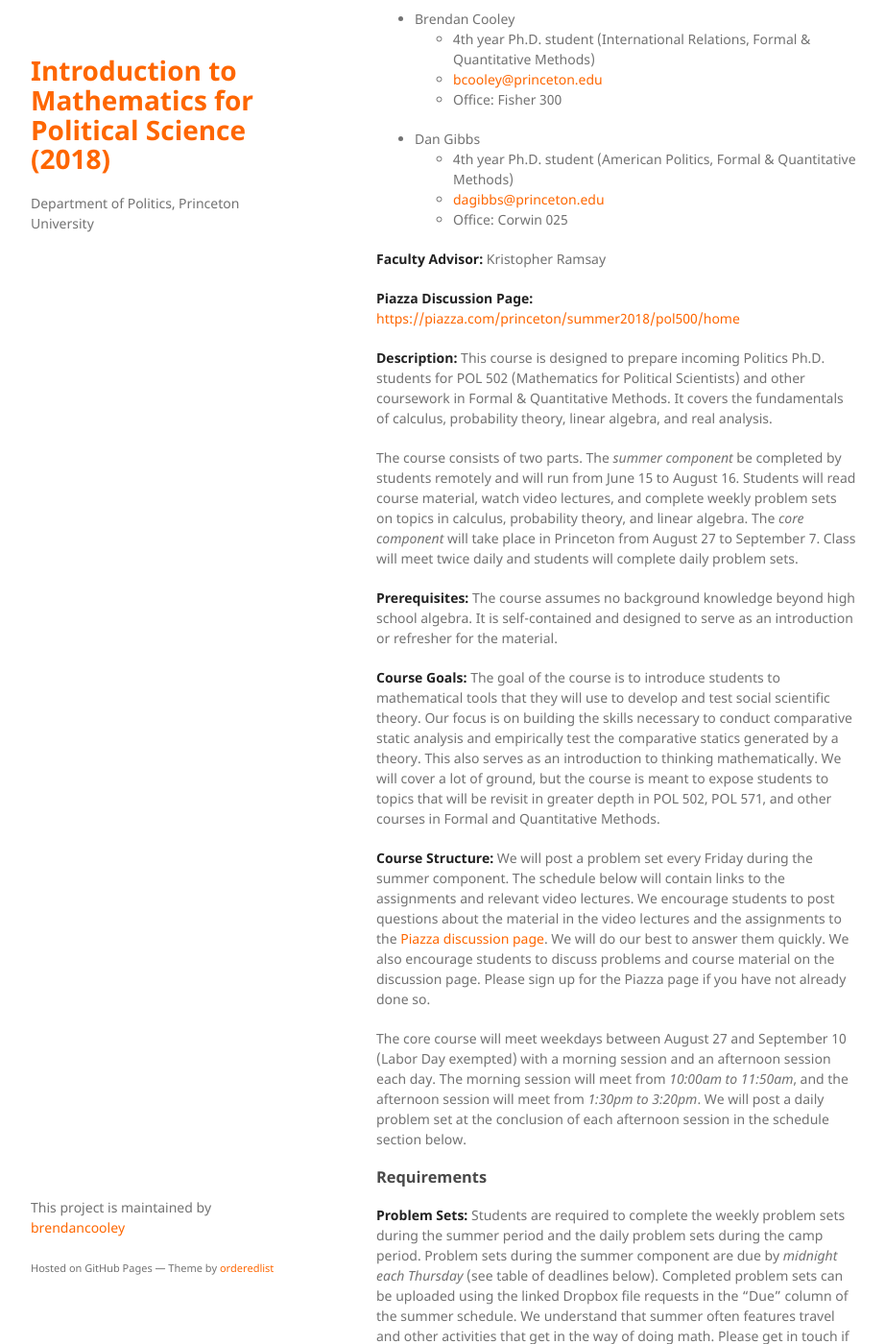
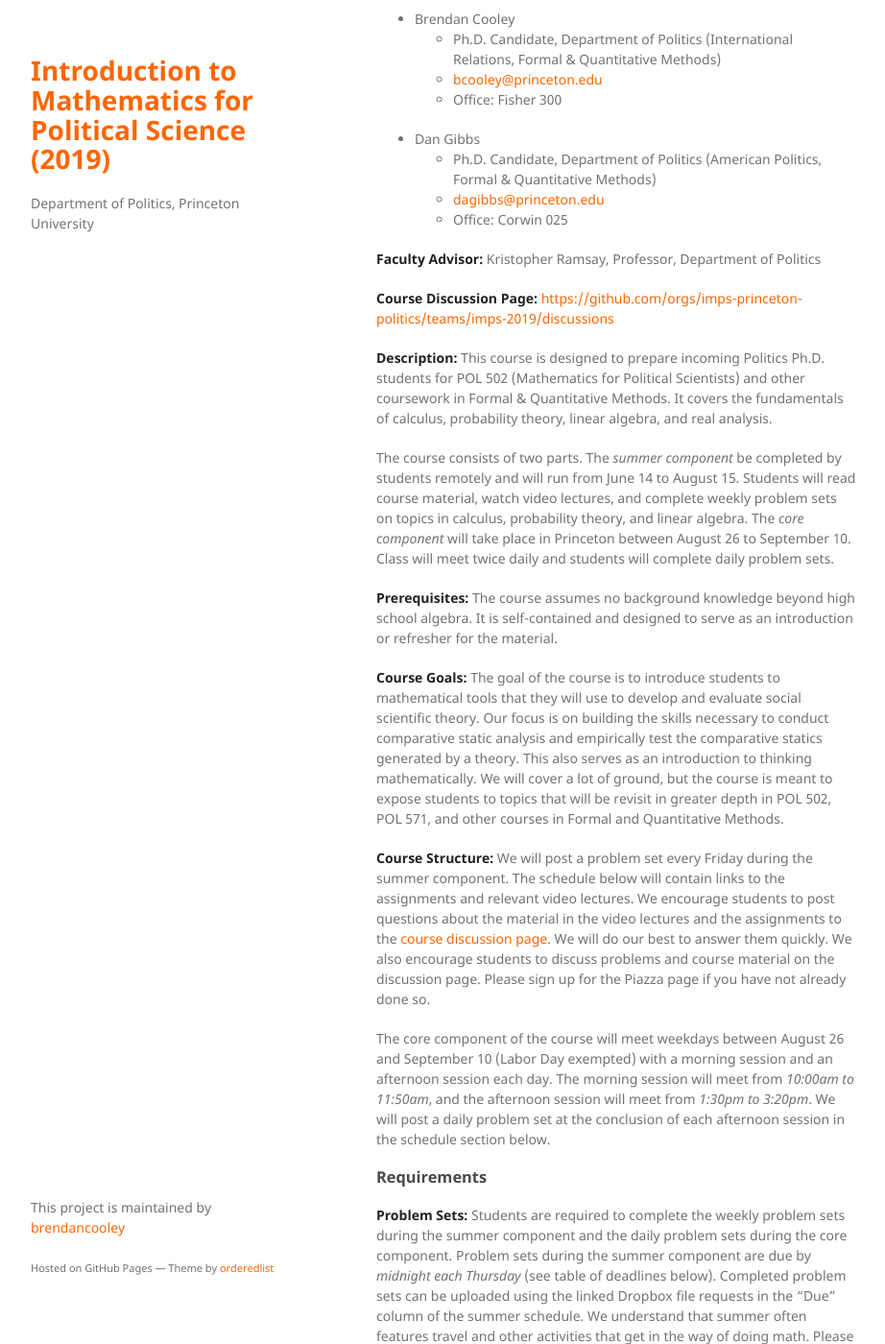
Before and after one commit to brendancooley/imps2019, a Jekyll site: the page built from index.md, in a window 1280 px wide and 1400 px high, scrolled down 395 px. Shown: the whole window at 96% size, without its empty margins (178-1100 px from the left). Built offline with Jekyll 4.4.1, drawn with Linux system fonts in a browser that asks for light colours; nearby versions of some CDN libraries; a script that is not in the unit is left out; some of the changed text lies outside the part shown.

Commit message:
update syllabus

```diff
--- a/_config.yml
+++ b/_config.yml
@@ -1,4 +1,4 @@
-title: Introduction to Mathematics for Political Science (2018)
+title: Introduction to Mathematics for Political Science (2019)
 logo:
 description: Department of Politics, Princeton University
 show_downloads: false
--- a/index.md
+++ b/index.md
@@ -6,49 +6,49 @@
 
 ### Basic Information
 
-**Summer Self-Study:** June 15 - August 16
+**Summer Self-Study:** June 14 - August 15
 
-**In-Person Component:** August 27 - September 10
+**In-Person Component:** August 26-30, September 3-6, September 9-10
 
 - Morning Session: 10:00am - 11:50am
 - Afternoon Session: 1:30pm - 3:20pm
 
-**Classroom:** Fisher 200
+**Classroom:** TBA
 
-**Office Hours:** 4:00pm-6:00pm Fisher B16
+**Office Hours:** TBA
 
 **Instructors:**
 
 - Brendan Cooley
-    - 4th year Ph.D. student (International Relations, Formal & Quantitative Methods)
+    - Ph.D. Candidate, Department of Politics (International Relations, Formal & Quantitative Methods)
     - [bcooley@princeton.edu](mailto:bcooley@princeton.edu)
     - Office: Fisher 300
 - Dan Gibbs
-    - 4th year Ph.D. student (American Politics, Formal & Quantitative Methods)
+    - Ph.D. Candidate, Department of Politics (American Politics, Formal & Quantitative Methods)
     - [dagibbs@princeton.edu](mailto:dagibbs@princeton.edu)
     - Office: Corwin 025
 
-**Faculty Advisor:** Kristopher Ramsay
+**Faculty Advisor:** Kristopher Ramsay, Professor, Department of Politics
 
-**Piazza Discussion Page:** [https://piazza.com/princeton/summer2018/pol500/home](https://piazza.com/princeton/summer2018/pol500/home)
+**Course Discussion Page:** [https://github.com/orgs/imps-princeton-politics/teams/imps-2019/discussions](https://github.com/orgs/imps-princeton-politics/teams/imps-2019/discussions)
 
 **Description:** This course is designed to prepare incoming Politics Ph.D. students for POL 502 (Mathematics for Political Scientists) and other coursework in Formal & Quantitative Methods. It covers the fundamentals of calculus, probability theory, linear algebra, and real analysis.
 
-The course consists of two parts. The *summer component* be completed by students remotely and will run from June 15 to August 16. Students will read course material, watch video lectures, and complete weekly problem sets on topics in calculus, probability theory, and linear algebra. The *core component* will take place in Princeton from August 27 to September 7. Class will meet twice daily and students will complete daily problem sets.
+The course consists of two parts. The *summer component* be completed by students remotely and will run from June 14 to August 15. Students will read course material, watch video lectures, and complete weekly problem sets on topics in calculus, probability theory, and linear algebra. The *core component* will take place in Princeton between August 26 to September 10. Class will meet twice daily and students will complete daily problem sets.
 
 **Prerequisites:** The course assumes no background knowledge beyond high school algebra. It is self-contained and designed to serve as an introduction or refresher for the material.
 
-**Course Goals:** The goal of the course is to introduce students to mathematical tools that they will use to develop and test social scientific theory. Our focus is on building the skills necessary to conduct comparative static analysis and empirically test the comparative statics generated by a theory. This also serves as an introduction to thinking mathematically. We will cover a lot of ground, but the course is meant to expose students to topics that will be revisit in greater depth in POL 502, POL 571, and other courses in Formal and Quantitative Methods.
+**Course Goals:** The goal of the course is to introduce students to mathematical tools that they will use to develop and evaluate social scientific theory. Our focus is on building the skills necessary to conduct comparative static analysis and empirically test the comparative statics generated by a theory. This also serves as an introduction to thinking mathematically. We will cover a lot of ground, but the course is meant to expose students to topics that will be revisit in greater depth in POL 502, POL 571, and other courses in Formal and Quantitative Methods.
 
-**Course Structure:** We will post a problem set every Friday during the summer component. The schedule below will contain links to the assignments and relevant video lectures. We encourage students to post questions about the material in the video lectures and the assignments to the [Piazza discussion page](https://piazza.com/princeton/summer2018/pol500/home). We will do our best to answer them quickly. We also encourage students to discuss problems and course material on the discussion page. Please sign up for the Piazza page if you have not already done so.
+**Course Structure:** We will post a problem set every Friday during the summer component. The schedule below will contain links to the assignments and relevant video lectures. We encourage students to post questions about the material in the video lectures and the assignments to the [course discussion page](https://github.com/orgs/imps-princeton-politics/teams/imps-2019/discussions). We will do our best to answer them quickly. We also encourage students to discuss problems and course material on the discussion page. Please sign up for the Piazza page if you have not already done so.
 
-The core course will meet weekdays between August 27 and September 10 (Labor Day exempted) with a morning session and an afternoon session each day. The morning session will meet from *10:00am to 11:50am*, and the afternoon session will meet from *1:30pm to 3:20pm*. We will post a daily problem set at the conclusion of each afternoon session in the schedule section below.
+The core component of the course will meet weekdays between August 26 and September 10 (Labor Day exempted) with a morning session and an afternoon session each day. The morning session will meet from *10:00am to 11:50am*, and the afternoon session will meet from *1:30pm to 3:20pm*. We will post a daily problem set at the conclusion of each afternoon session in the schedule section below.
 
 ### Requirements
 
-**Problem Sets:** Students are required to complete the weekly problem sets during the summer period and the daily problem sets during the camp period. Problem sets during the summer component are due by *midnight each Thursday* (see table of deadlines below). Completed problem sets can be uploaded using the linked Dropbox file requests in the "Due" column of the summer schedule. We understand that summer often features travel and other activities that get in the way of doing math. Please get in touch if you don't think you'll be able to submit assignments by their due date, and we'll work on an alternative assignment schedule for you.
+**Problem Sets:** Students are required to complete the weekly problem sets during the summer component and the daily problem sets during the core component. Problem sets during the summer component are due by *midnight each Thursday* (see table of deadlines below). Completed problem sets can be uploaded using the linked Dropbox file requests in the "Due" column of the summer schedule. We understand that summer often features travel and other activities that get in the way of doing math. Please get in touch if you don't think you'll be able to submit assignments by their due date, and we'll work on an alternative assignment schedule for you.
 
-Problem sets during the camp component are due by *10:00am the morning after they are distributed*. Students are encouraged to work together on the problem sets, but are expected to write up their solutions individually. The camp will conclude with a final exam given in class at *10:00am on September 10*.
+Problem sets during the core component are due by *10:00am the morning after they are distributed*. Students are encouraged to work together on the problem sets, but are expected to write up their solutions individually. The camp will conclude with a final exam given in class at *TBA*.
 
 LaTeX is a typesetting system that will likely become a big part of your life as a graduate student. This summer is a good time to get familiar with it. We ask that you begin submitting typed problem sets by *week 3 of the summer component.* Below, we provide links to tutorials to help you get started. Feel free to post questions about how to use LaTeX on Piazza. Learning is a slog at the beginning, but it will make your life much easier down the road.
 
@@ -83,36 +83,36 @@
 
 | Post   | Due    | Topic                                          | Video              | Reading                                        | Solutions |
 |--------|--------|------------------------------------------------|--------------------|------------------------------------------------|---|
-| Jun 15 | Jun 21 | Building Blocks, Functions, Limits, Continuity | MS 1-2             | MS 1-4                                         | Solutions |
-| Jun 22 | Jun 28 | Differentiation                                | MS 3-4             | MS 5-6                                         | Solutions |
-| Jun 29 | Jul 5  | Integration                                    | MS 5               | MS 7                                           | Solutions |
-| Jul 6  | Jul 12 | Optimization                                   | MS 6               | MS 8                                           | Solutions |
-| Jul 13 | Jul 19 | Probability (Introduction)                     | MS 7               | MS 9                                           | Solutions |
-| Jul 20 | Jul 26 | Probability (Distribution Functions)           | MS 8-9             | MS 10-11                                       | Solutions |
-| Jul 27 | Aug 2  | Scalars, Vectors, and Matrices                 | MS 10.1-10.6, 10.8 | MS 12.1-12.3.4, 12.4 (S 1)                     | Solutions |
-| Aug 3  | Aug 9  | Solving Systems of Equations                   | MS 11.1-11.5       | MS 13.1-13.2.2 (S 2.1-2.4)                     | Solutions |
-| Aug 10 | Aug 16 | Matrix Inversion and Determinants              | MS 10.7, 11.6-11.8 | MS 12.3.5-12.3.7, 13.2.3-13.2.4 (S 2.5-2.7, 5) | Solutions |
+| Jun 14 | Jun 20 | Building Blocks, Functions, Limits, Continuity | MS 1-2             | MS 1-4                                         | Solutions |
+| Jun 21 | Jun 27 | Differentiation                                | MS 3-4             | MS 5-6                                         | Solutions |
+| Jun 28 | Jul 4  | Integration                                    | MS 5               | MS 7                                           | Solutions |
+| Jul 5  | Jul 11 | Optimization                                   | MS 6               | MS 8                                           | Solutions |
+| Jul 12 | Jul 18 | Probability (Introduction)                     | MS 7               | MS 9                                           | Solutions |
+| Jul 19 | Jul 25 | Probability (Distribution Functions)           | MS 8-9             | MS 10-11                                       | Solutions |
+| Jul 26 | Aug 1  | Scalars, Vectors, and Matrices                 | MS 10.1-10.6, 10.8 | MS 12.1-12.3.4, 12.4 (S 1)                     | Solutions |
+| Aug 2  | Aug 8  | Solving Systems of Equations                   | MS 11.1-11.5       | MS 13.1-13.2.2 (S 2.1-2.4)                     | Solutions |
+| Aug 9 | Aug 15 | Matrix Inversion and Determinants              | MS 10.7, 11.6-11.8 | MS 12.3.5-12.3.7, 13.2.3-13.2.4 (S 2.5-2.7, 5) | Solutions |
 
 **Core Component**
 
-The core component introduces student to real analysis, the study of the real number system and its properties. This is the realm in which political scientists spend almost all of their time, so its useful to understand the fundamentals of how it works and why. It also serves as an introduction to the *language* of mathematics. Once these ideas have been introduced, we take the calculus concepts covered in the summer component to a multidimensional environment, introduced in the summer component.
+The core component introduces student to logic, set theory, and real analysis. More generally, it serves as an introduction to the *language* of mathematics. Once these ideas have been introduced, we take the calculus concepts covered in the summer component to a multidimensional environment, introduced in the summer component.
 
 The course will provide students with basic skills necessary to express theoretical ideas in the language of mathematics, formally derive comparative static propositions about those ideas, and marry those propositions to data.
 
-The appendix of McCarty and Meirowitz's book contains a nice treatment of many of the topics we'll cover, and is a useful companion text to this part of the course.
+Ross's *Elementary Analysis* is a useful companion text to this part of the course. Purchasing the book is not necessary -- we will post course notes on this page for all topics covered in the core component.
 
 | Date   | Morning Session             | Afternoon Session                               | Problem Set |
 |--------|-----------------------------|-------------------------------------------------|-------------|
-| Aug 27 | Midterm Exam (Closed Book)      | Exam Debrief, Summer Review                     |  |
-| Aug 28 | [Proofs and Logic](https://rawgit.com/brendancooley/imps2018/master/materials/notes/logicProofs.pdf)            | [Ordered Sets](https://rawgit.com/brendancooley/imps2018/master/materials/notes/orderedSets.pdf)                              | Problem Set: |
-| Aug 29 | [Metric Spaces](https://rawgit.com/brendancooley/imps2018/master/materials/notes/metricSpaces.pdf)      | Metric Spaces                                  | Problem Set: |
-| Aug 30 | [Linear Spaces](https://rawgit.com/brendancooley/imps2018/master/materials/notes/linearSpaces.pdf)                   | [Normed Linear Spaces](https://rawgit.com/brendancooley/imps2018/master/materials/notes/normedLinearSpaces.pdf)   | Problem Set: |
-| Aug 31 | [Functions: Continuous](https://rawgit.com/brendancooley/imps2018/master/materials/notes/functionsContinuous.pdf)          | [Functions: Monotone, Linear, Convex/Concave](https://rawgit.com/brendancooley/imps2018/master/materials/notes/functionsOther.pdf)    | Problem Set: |
-| Sep 4  | [Inner Product Spaces, Orthogonality, Projection](https://rawgit.com/brendancooley/imps2018/master/materials/notes/innerProductSpaces.pdf)      | [Functions: Smooth](https://rawgit.com/brendancooley/imps2018/master/materials/notes/functionsSmooth.pdf)                     | Problem Set: |
-| Sep 5  | [Optimization: Unconstrained](https://rawgit.com/brendancooley/imps2018/master/materials/notes/optimization.pdf)   | Optimization: Equality Constrained                    | Problem Set: |
-| Sep 6  | [Comparative Statics](https://rawgit.com/brendancooley/imps2018/master/materials/notes/comparativeStatics.pdf)     |  [Optimization: Existence and Uniqueness](https://rawgit.com/brendancooley/imps2018/master/materials/notes/fixedPoints.pdf) | Problem Set:  |
-| Sep 7  | Exam Review (I)   | Exam Review (II)                                     |  |
-| Sep 11 | Final Exam (Closed Book) <br> 10:00am-1:00pm <br> Fisher 200   |                                                 |             |
+| Aug 26 | Midterm Exam (Closed Book)      | Exam Debrief, Summer Review                     |  |
+| Aug 27 | Proofs and Logic            | Ordered Sets                            | Problem Set |
+| Aug 28 | Metric Spaces      | Metric Spaces                                  | Problem Set |
+| Aug 29 | Linear Spaces                   | Normed Linear Spaces   | Problem Set: |
+| Aug 30 | Functions: Continuous         | Functions: Monotone, Linear, Convex/Concave    | Problem Set |
+| Sep 3  | Inner Product Spaces, Orthogonality, Projection      | Functions: Smooth                   | Problem Set |
+| Sep 4  | Optimization: Unconstrained   | Optimization: Equality Constrained                    | Problem Set |
+| Sep 5  | Comparative Statics     |  Optimization: Existence and Uniqueness | Problem Set  |
+| Sep 6  | Exam Review (I)   | Exam Review (II)                                     |  |
+| Sep 10 | Final Exam (Closed Book) |                                                 |             |
 
 ### Getting Started with LaTeX
 
```
Also changed, not shown: other parts of index.md (+1 -1 lines), 1 other file.
